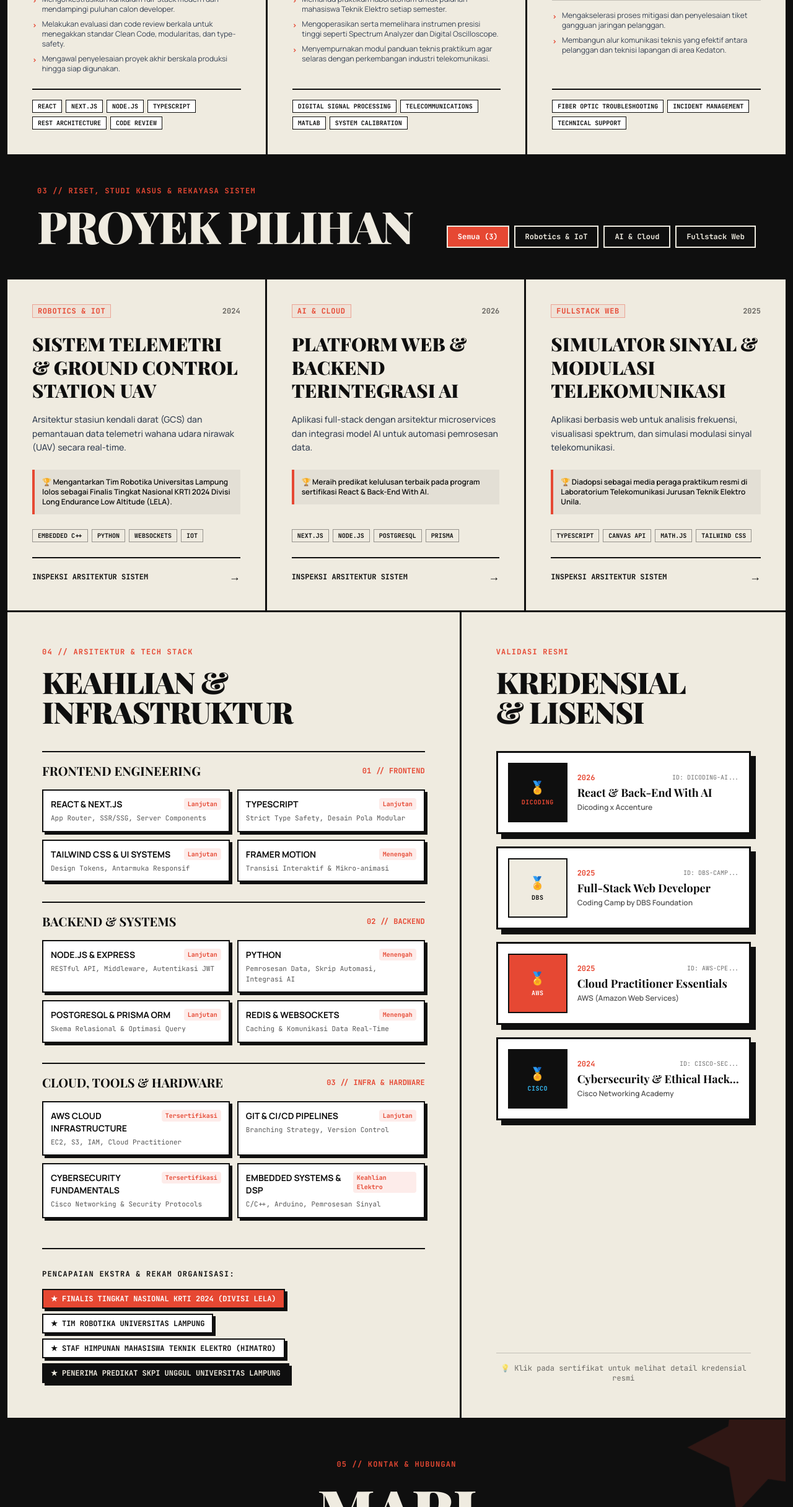
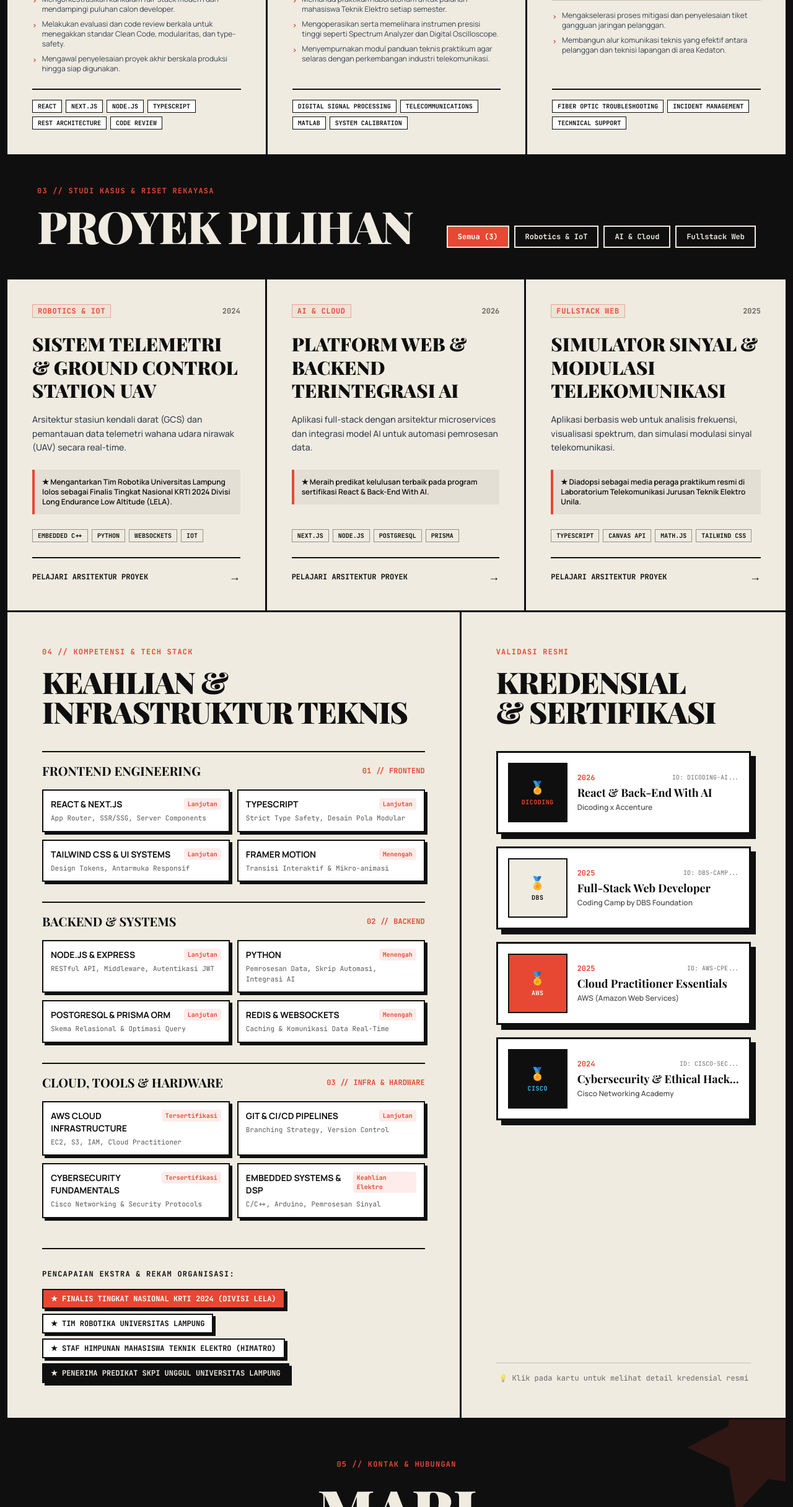
Before and after one commit to MajidHadi-2045/example_porto, a Next.js app: page / in a window 1280 px wide. Shown: the part 2180-4612 px from the top of the page at 62% size. Built offline with nearby package versions, Linux system fonts and the light colour scheme.

Commit message:
feat(ui): add responsive navbar dll

```diff
--- a/src/components/CertificateSection.tsx
+++ b/src/components/CertificateSection.tsx
@@ -15,10 +15,10 @@ export default function CertificateSection() {
       <div className="lg:col-span-7 p-8 md:p-14 border-b-[3px] lg:border-b-0 lg:border-r-[3px] border-ink bg-base flex flex-col justify-between">
         <div>
           <div className="font-mono text-accent text-xs font-bold uppercase tracking-widest mb-4">
-            04 // ARSITEKTUR & TECH STACK
+            04 // KOMPETENSI & TECH STACK
           </div>
           <h3 className="font-serif font-black text-4xl sm:text-5xl uppercase mb-10 tracking-tight text-ink">
-            Keahlian &<br />Infrastruktur
+            Keahlian &<br />Infrastruktur Teknis
           </h3>
 
           <div className="space-y-8">
@@ -89,7 +89,7 @@ export default function CertificateSection() {
             VALIDASI RESMI
           </div>
           <h3 className="font-serif font-black text-4xl sm:text-5xl uppercase mb-10 tracking-tight text-ink">
-            Kredensial<br />& Lisensi
+            Kredensial<br />& Sertifikasi
           </h3>
 
           <div className="space-y-5">
@@ -137,7 +137,7 @@ export default function CertificateSection() {
 
         {/* Footnote note */}
         <div className="mt-8 pt-4 border-t border-ink/20 font-mono text-xs text-ink/60 text-center">
-          💡 Klik pada sertifikat untuk melihat detail kredensial resmi
+          💡 Klik pada kartu untuk melihat detail kredensial resmi
         </div>
       </div>
 
--- a/src/components/ProjectsSection.tsx
+++ b/src/components/ProjectsSection.tsx
@@ -20,7 +20,7 @@ export default function ProjectsSection() {
       <div className="p-8 md:p-12 border-b-[3px] border-ink bg-ink text-base flex flex-col md:flex-row justify-between items-start md:items-end gap-6">
         <div>
           <div className="font-mono text-accent text-xs font-bold uppercase tracking-widest mb-3">
-            03 // RISET, STUDI KASUS & REKAYASA SISTEM
+            03 // STUDI KASUS & RISET REKAYASA
           </div>
           <h2 className="font-serif font-black text-4xl sm:text-6xl lg:text-7xl uppercase tracking-tight text-base">
             Proyek Pilihan
@@ -99,7 +99,7 @@ export default function ProjectsSection() {
 
               {/* Highlight Impact */}
               <div className="bg-ink/5 border-l-4 border-accent p-3 mb-6 font-sans text-xs font-semibold text-ink">
-                🏆 {proj.impact}
+                ★ {proj.impact}
               </div>
             </div>
 
@@ -118,7 +118,7 @@ export default function ProjectsSection() {
 
               {/* Inspect Button */}
               <div className="flex items-center justify-between font-mono text-xs font-bold uppercase text-ink border-t-2 border-ink pt-4 group-hover:text-accent transition-colors">
-                <span>Inspeksi Arsitektur Sistem</span>
+                <span>Pelajari Arsitektur Proyek</span>
                 <span className="text-lg">→</span>
               </div>
             </div>
```
